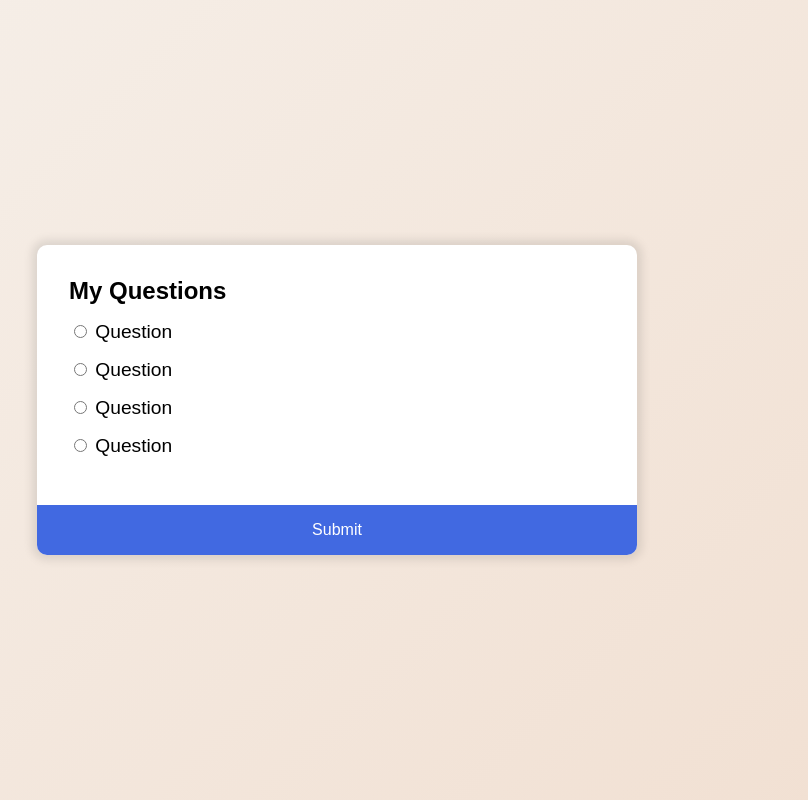
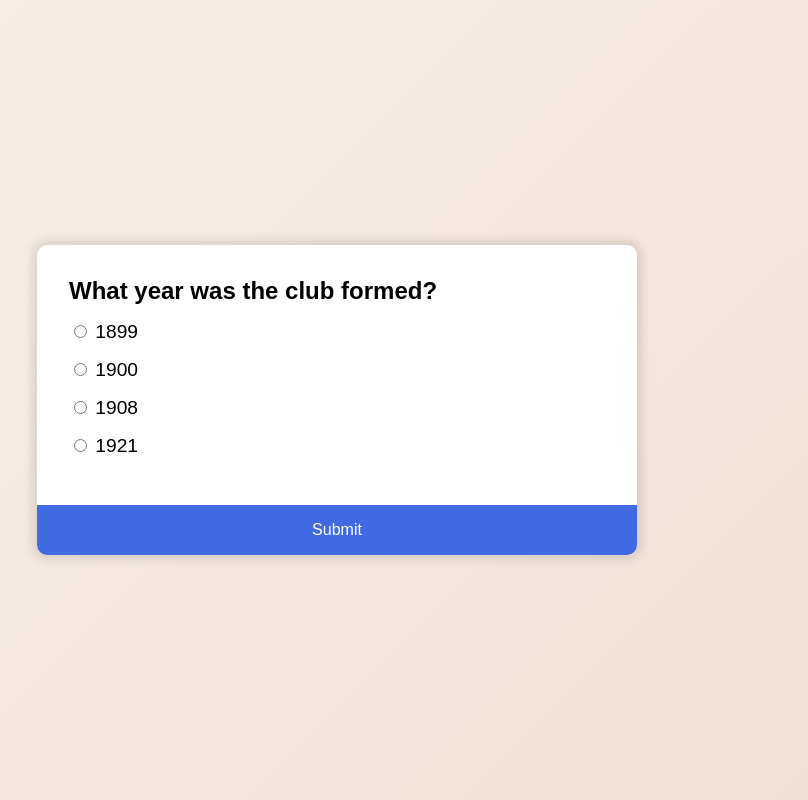
Before and after one commit to S-Najim-S/JavascriptProjects, a plain HTML site: page quiz-app/index.html in a window 1280 px wide. Shown: the whole page, without its empty margins (303-1111 px from the left). Drawn offline with Linux system fonts and the light colour scheme.

Commit message:
FCB quiz app logic added

```diff
--- a/quiz-app/index.html
+++ b/quiz-app/index.html
@@ -16,24 +16,24 @@
             <h2 class="question-text">My Questions</h2>
             <ul>
                 <li>
-                    <input type="radio" id="a" name="answer">
-                    <label for="a">Question</label>
+                    <input type="radio" id="a" class="answer" name="answer">
+                    <label for="a"  id="a_text">Question</label>
                 </li>
                 <li>
-                    <input type="radio" id="b" name="answer">
-                    <label for="b">Question</label>
+                    <input type="radio" id="b" class="answer" name="answer">
+                    <label for="b" id="b_text">Question</label>
                 </li>
                 <li>
-                    <input type="radio" id="c" name="answer">
-                    <label for="c">Question</label>
+                    <input type="radio" id="c" class="answer" name="answer">
+                    <label for="c" id="c_text">Question</label>
                 </li>
                 <li>
-                    <input type="radio" id="d" name="answer">
-                    <label for="d">Question</label>
+                    <input type="radio" id="d" class="answer" name="answer">
+                    <label for="d" id="d_text">Question</label>
                 </li>
             </ul>
         </div>
-        <button>Submit</button>
+        <button id="submit-btn">Submit</button>
     </div>
 
 </body>
--- a/quiz-app/js/app.js
+++ b/quiz-app/js/app.js
@@ -0,0 +1,85 @@
+const questionEl = document.querySelector(".question-text");
+
+const a_text = document.getElementById("a_text");
+const b_text = document.getElementById("b_text");
+const c_text = document.getElementById("c_text");
+const d_text = document.getElementById("d_text");
+
+const myBtn = document.getElementById("submit-btn");
+
+const myQuiz = [
+	{
+		question: "What year was the club formed?",
+		a: "1899",
+		b: "1900",
+		c: "1908",
+		d: "1921",
+		correct: "a",
+	},
+	{
+		question: "What football ground does the club use?",
+		a: "Camp nou",
+		b: "Old Traford",
+		c: "Stamford Bridge",
+		d: "Bernabeu",
+		correct: "a",
+	},
+	{
+		question: "What is the club's stadium capacity",
+		a: "45355",
+		b: "65354",
+		c: "99354",
+		d: "142325",
+		correct: "c",
+	},
+	{
+		question: "Who was the head coach of the club in the 2018/19 season?",
+		a: "1899",
+		b: "1900",
+		c: "1908",
+		d: "1921",
+		correct: "a",
+	},
+	{
+		question: "Who scored the most number of goals in the history of club?",
+		a: "Ronaldo razario",
+		b: "Maradona",
+		c: "Messi",
+		d: "Rivaldo",
+		correct: "c",
+	},
+];
+
+let currentQuestion = 0;
+
+const getSelected = () => {
+	const answer = document.querySelectorAll(".answer");
+
+	answer.forEach((answer) => {
+		console.log(answer.checked);
+	});
+};
+
+const loadQuiz = () => {
+	const currentQuizData = myQuiz[currentQuestion];
+
+	questionEl.innerHTML = currentQuizData.question;
+
+	a_text.innerText = currentQuizData.a;
+	b_text.innerText = currentQuizData.b;
+	c_text.innerText = currentQuizData.c;
+	d_text.innerText = currentQuizData.d;
+};
+
+myBtn.addEventListener("click", () => {
+	currentQuestion++;
+
+	getSelected();
+	// if (currentQuestion < myQuiz.length) {
+	// 	loadQuiz();
+	// } else {
+	// 	alert("You are finished! this is your Score!");
+	// }
+});
+
+loadQuiz();
```
